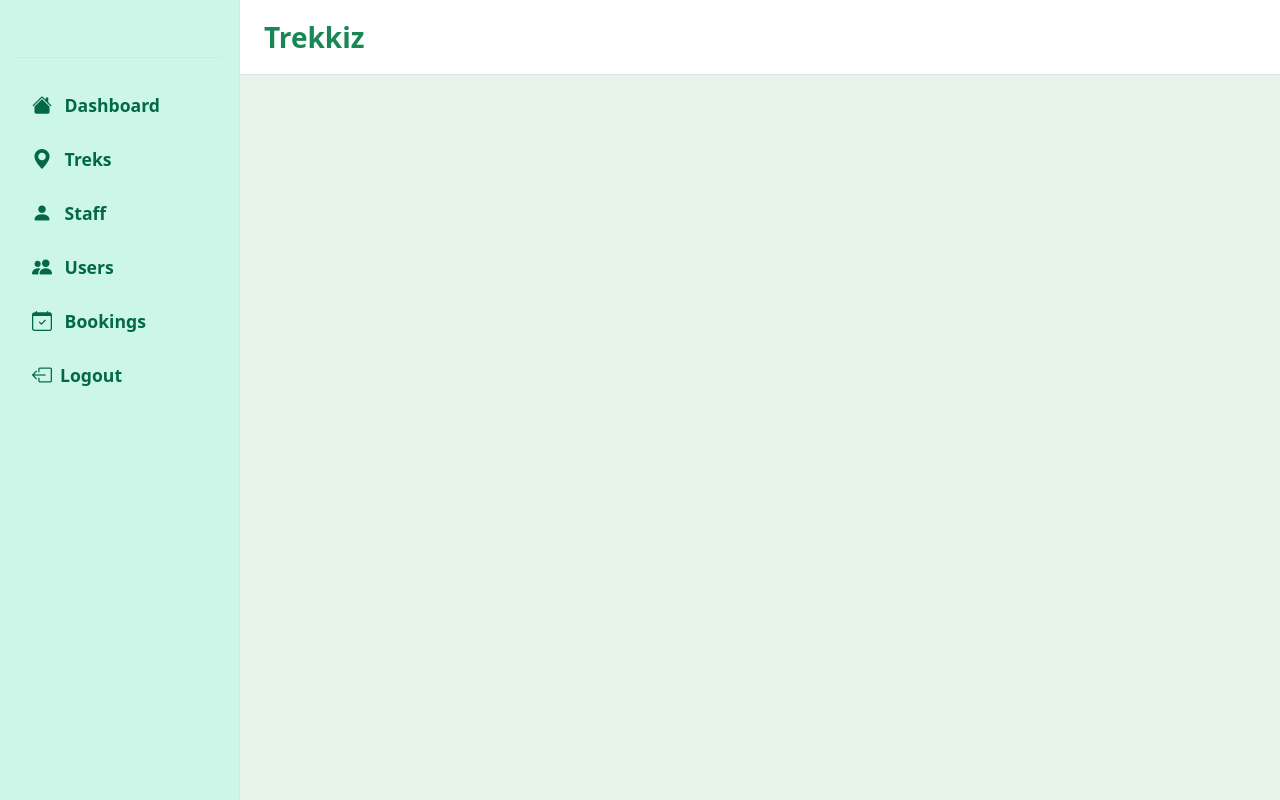
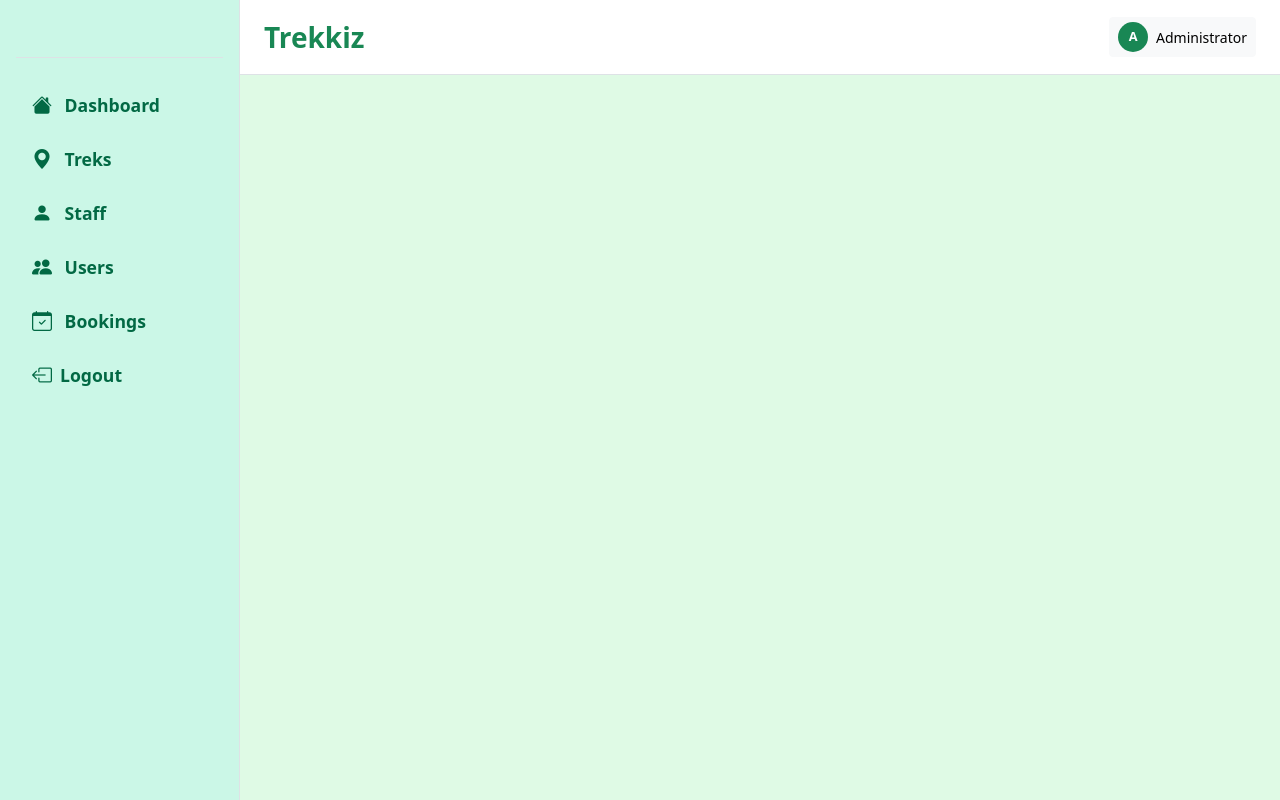
Before and after one commit to jayesh-bhatnagar/Trekkiz, a Flask app: page /admin-dash in a window 1280 px wide. Run offline with Flask 3, Linux system fonts and the light colour scheme; the visitor is signed in with stand-in values (Sample User, id 1); data comes from the database, SQL or seed files in the repository; some libraries are stand-ins or nearby versions.

Commit message:
Changed the background color for body

```diff
--- a/templates/dash-base.html
+++ b/templates/dash-base.html
@@ -4,15 +4,22 @@
     {% include 'head.html' %}
     <title>{% block title %}{% endblock %}</title>
   </head>
-  <body style="background-color: #e8f3ea">
+  <body style="background-color: rgba(209, 249, 218, 0.686)">
     <div class="d-flex vh-100 overflow-hidden">
       {% include 'sidebar.html' %}
       <div class="flex-grow-1 d-flex flex-column w-100">
         <header class="bg-white border-bottom px-4 py-3 w-100">
           <div class="d-flex justify-content-between align-items-center w-100">
-            <a class="navbar-brand fw-bold fs-3 text-success mb-0" href="#">Trekkiz</a>
+            <a class="navbar-brand fw-bold fs-3 text-success align-items-center" href="#">Trekkiz</a>
             {% block search_bar %}
             {% endblock %}
+            <button class="btn btn-light btn-sm d-flex align-items-center gap-2">
+                <span class="bg-success text-white rounded-circle d-flex align-items-center justify-content-center"
+                style="width: 30px; height: 30px; font-size: 0.8rem; font-weight: 600;">
+                {{ user.f_name[0].upper() }}
+              </span>
+              {{ user.f_name }}
+            </button>
           </div>
         </header>
         <main class="p-4 flex-grow-1">
```
